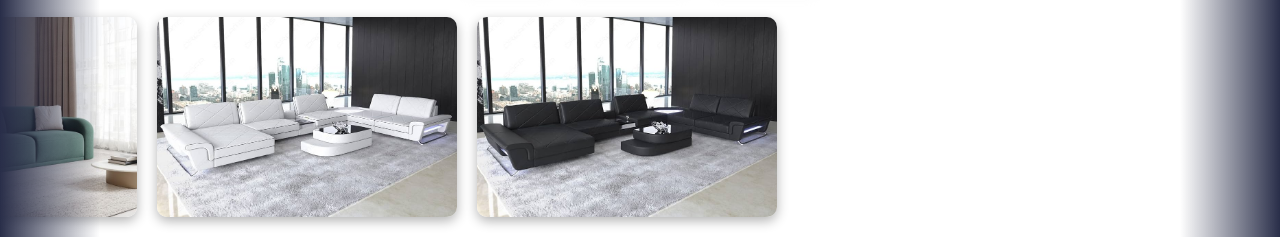
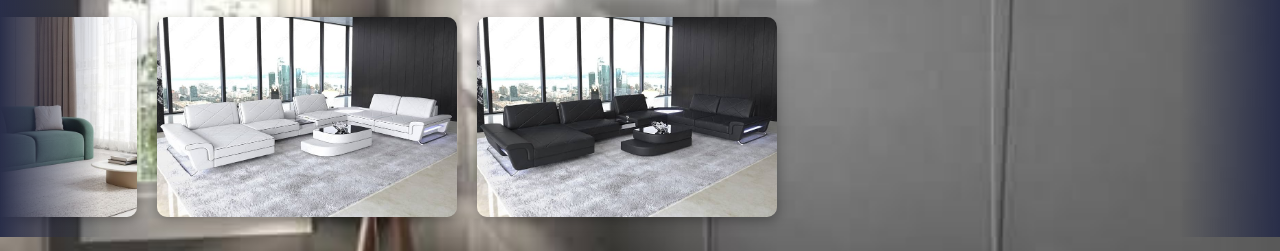
Before and after one commit to yusuf9878/Royal-Furniture-, a plain HTML site: page index.html in a window 1280 px wide. Shown: the part 133-384 px from the top of the page. Drawn offline with Linux system fonts and the light colour scheme; some packages are replaced by stand-ins of ours; a script that the page names is missing.

Commit message:
Update index.html

```diff
--- a/index.html
+++ b/index.html
@@ -20,7 +20,7 @@
 
     body {
       font-family: 'Kanit', sans-serif;
-      background-image: ('bg.jpeg');
+      background-image: url('bg.jpeg');
       background-size:cover;
       background-repeat:no-repeat;
       background-position:center;
```
